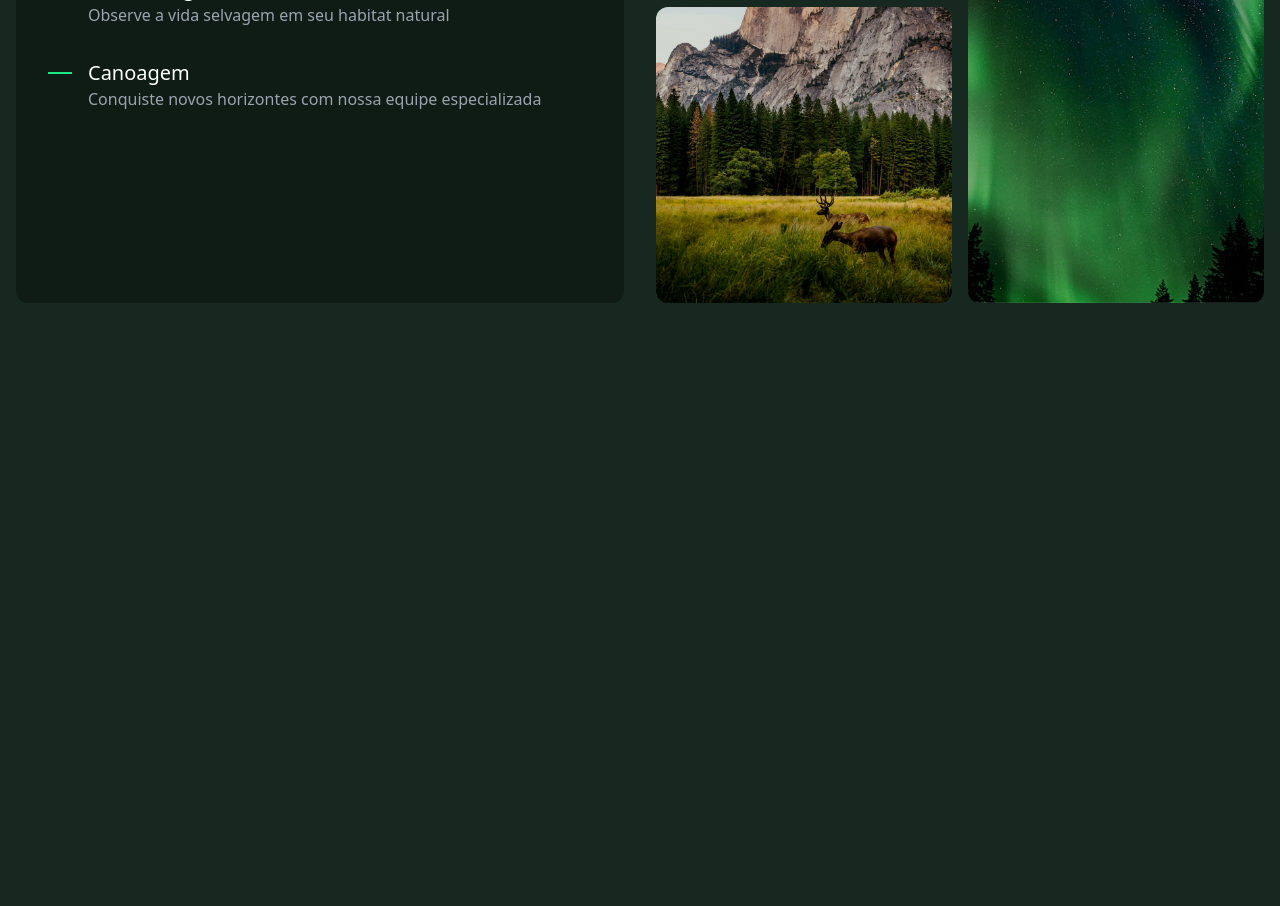
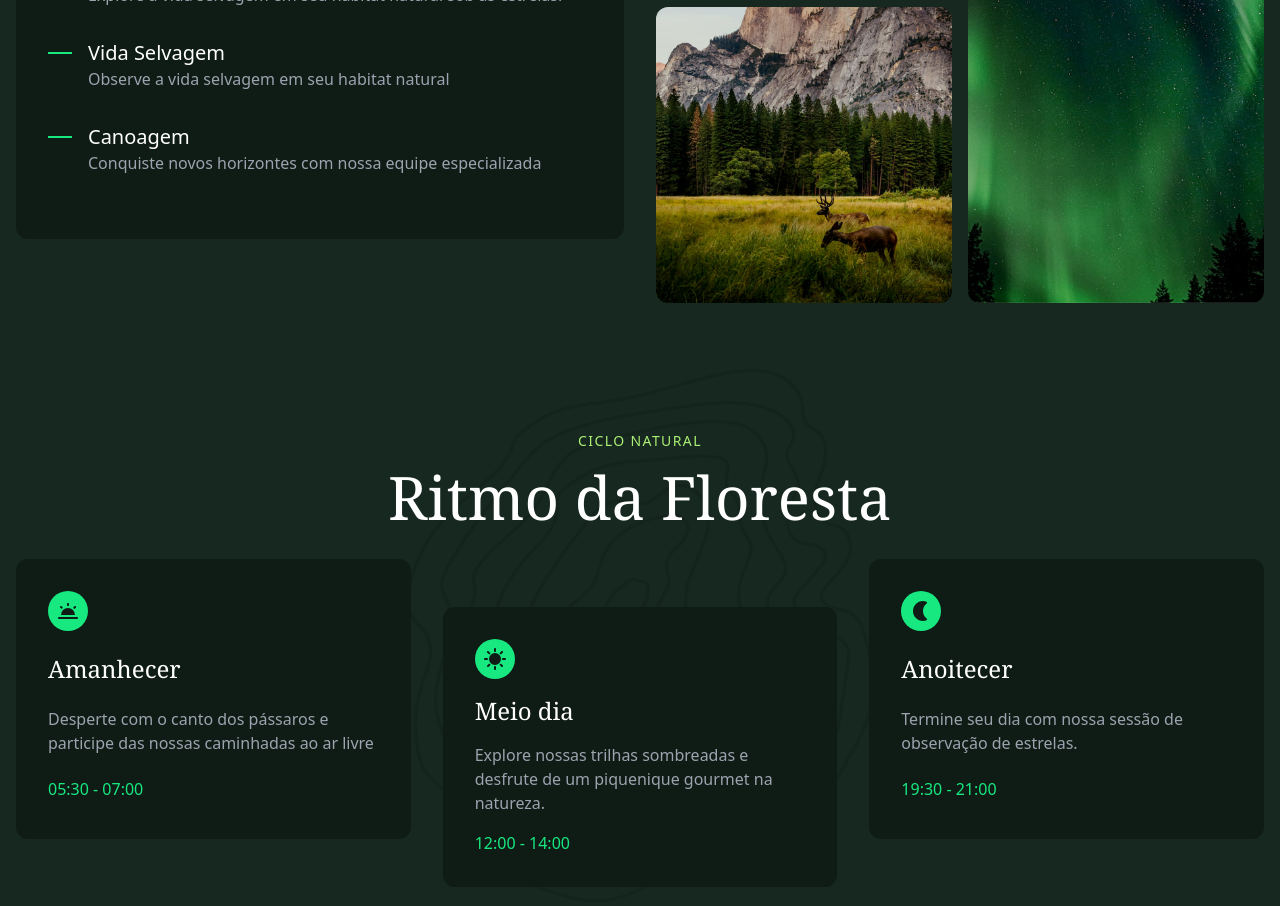
Before and after one commit to rodrigothirteen13/forest, a website: page src/index.html in a window 1280 px wide. Shown: the part 2637-3543 px from the top of the page. Before the commit the page ends 3324 px from the top, so only its background shows below. Drawn offline with Linux system fonts and the light colour scheme.

Commit message:
parte do ciclo natural finalizada

```diff
--- a/src/index.html
+++ b/src/index.html
@@ -132,7 +132,7 @@
 
   <!-- experiencias -->
   <section id="experiencias" class="container mb-12 sm:mb-16 grid sm:grid-cols-2 gap-8">
-    <div class="bg-verde-900 p-6 sm:p-8 rounded-xl">
+    <div class="bg-verde-900 p-6 sm:p-8 rounded-xl flex flex-col self-center">
       <p class="mb-4 text-verde-200 uppercase tracking-widest text-sm">Experiências Exclusivas</p>
 
       <h2 class="mb-8 font-serif text-balance text-white text-3xl sm:text-4xl lg:text-5xl capitalize">Escolha sua próxima aventura</h2>
@@ -166,6 +166,42 @@
     </div>
   </section>
 
+  <!-- experiencias -->
+  <section class="container bg-[url('./img/padrao.svg')] bg-contain bg-center bg-no-repeat mb-12 sm:mb-16 sm:py-16">
+    <p class="mb-4 text-center text-verde-200 uppercase tracking-widest text-sm">Ciclo Natural</p>
+
+    <h2 class="mb-8 mx-auto font-serif text-balance text-center max-w-screen-md text-white text-4xl sm:text-6xl">Ritmo da Floresta</h2>
+    <div class="flex flex-col gap-4 sm:flex-row sm:gap-8">
+      <div class="grid flex-1 gap-4 bg-verde-900 p-6 sm:p-8 rounded-xl transition-transform sm:hover:-translate-y-2">
+        <div class="bg-verde-400 rounded-full size-10 flex items-center justify-center">
+          <img src="./img/manha.svg" alt="">
+        </div>
+        <h3 class="font-serif text-2xl text-white">Amanhecer</h3>
+        <p class="text-gray-400">Desperte com o canto dos pássaros e participe das nossas caminhadas ao ar livre</p>
+        <span class="text-verde-400">05:30 - 07:00</span>
+      </div>
+
+      <div class="grid flex-1 gap-4 bg-verde-900 p-6 sm:p-8 rounded-xl transition-transform sm:translate-y-12 sm:hover:translate-y-10">
+        <div class="bg-verde-400 rounded-full size-10 flex items-center justify-center">
+          <img src="./img/dia.svg" alt="">
+        </div>
+        <h3 class="font-serif text-2xl text-white">Meio dia</h3>
+        <p class="text-gray-400">Explore nossas trilhas sombreadas e desfrute de um piquenique gourmet na natureza.</p>
+        <span class="text-verde-400">12:00 - 14:00</span>
+      </div>
+
+      <div class="grid flex-1 gap-4 bg-verde-900 p-6 sm:p-8 rounded-xl transition-transform sm:hover:-translate-y-2">
+        <div class="bg-verde-400 rounded-full size-10 flex items-center justify-center">
+          <img src="./img/noite.svg" alt="">
+        </div>
+        <h3 class="font-serif text-2xl text-white">Anoitecer</h3>
+        <p class="text-gray-400">Termine seu dia com nossa sessão de observação de estrelas.</p>
+        <span class="text-verde-400">19:30 - 21:00</span>
+      </div>
+    </div>
+
+  </section>
+
 </body>
 
 </html>
```
Also changed, not shown: src/output.css.
